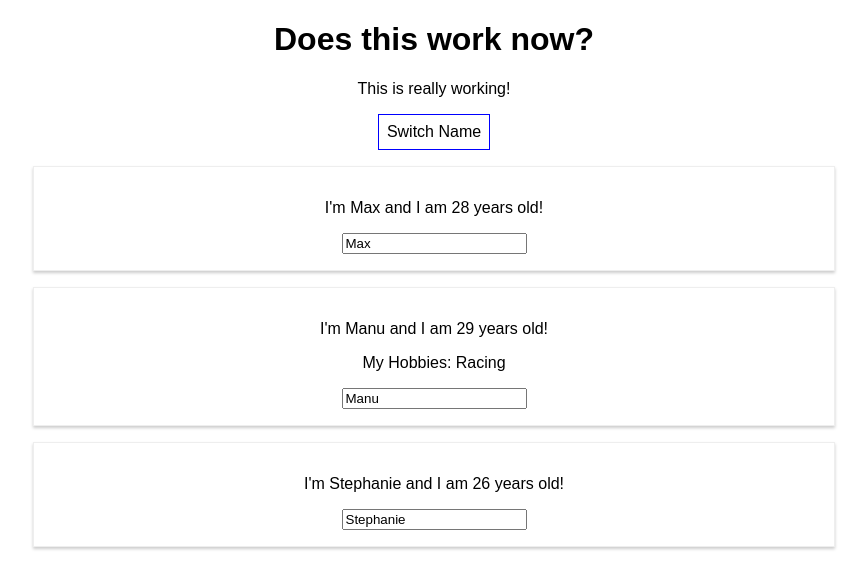
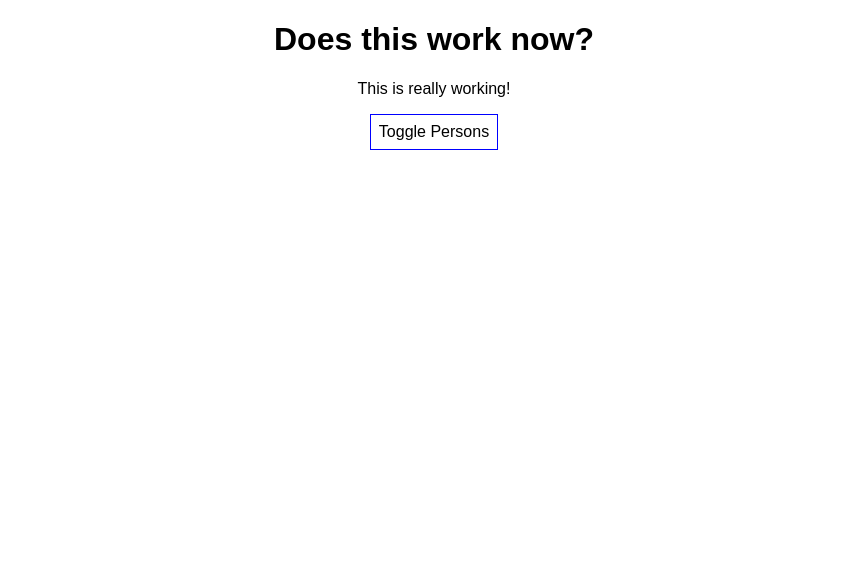
Before and after one commit to jippysquirmwood/react-complete-guide, a React (Create React App) app: page / in a window 1280 px wide. Shown: the top 588 px of the page, without its empty margins (206-1073 px from the left). Built offline with nearby package versions, Linux system fonts and the light colour scheme.

Commit message:
added list functionality and key person.id

```diff
--- a/src/App.js
+++ b/src/App.js
@@ -1,38 +1,47 @@
 import React, { Component } from 'react';
-// import React, { useState } from 'react';
 import './App.css';
 import Person from './Person/Person';
 
 class App extends Component {
   state = {
     persons: [
-        { name: 'Max', age: 28 },
-        { name: 'Manu', age: 29 },
-        { name: 'Stephanie', age: 26 }
+        { id: '1', name: 'Max', age: 28 },
+        { id: '2', name: 'Manu', age: 29 },
+        { id: '3', name: 'Stephanie', age: 26 }
       ],
-      otherState: 'some other value'
+      otherState: 'some other value',
+      showPersons: false
   }
 
-  switchNameHandler = (newName) => {
-    this.setState({
-    // setPersonsState({
-      persons: [
-        { name: newName, age: 28 },
-        { name: 'Manu', age: 29 },
-        { name: 'Stephanie', age: 27 }
-      ]
+  nameChangedHandler = (event, id) => {
+    const personIndex = this.state.persons.findIndex(p => {
+      return p.id === id;
     });
+
+    // const person = Object.assign({}, this.state.persons[personIndex]);
+
+    const person = {
+      ...this.state.persons[personIndex]
+    };
+
+    person.name = event.target.value;
+
+    const persons = [...this.state.persons];
+    persons[personIndex] = person;
+
+    this.setState({persons: persons});
   }
 
-  nameChangedHandler = (event) => {
-    this.setState({
-      // setPersonsState({
-      persons: [
-        { name: 'Max', age: 28 },
-        { name: event.target.value, age: 29 },
-        { name: 'Stephanie', age: 26 }
-      ]
-    });
+  deletePersonHandler = (personIndex) => {
+    // const persons = this.state.persons.slice();
+    const persons = [...this.state.persons];
+    persons.splice(personIndex, 1);
+    this.setState({persons: persons});
+  }
+
+  togglePersonsHandler = () => {
+    const doesShow = this.state.showPersons;
+    this.setState({showPersons: !doesShow});
   }
 
   render () {
@@ -44,20 +53,31 @@
       cursor: 'pointer'
     }
 
+    let persons = null;
+
+    if (this.state.showPersons) {
+      persons = (
+        <div>
+          {this.state.persons.map((person, index) => {
+            return <Person
+              click={() => this.deletePersonHandler(index)}
+              name={person.name}
+              age={person.age}
+              key={person.id}
+              changed={(event) => this.nameChangedHandler(event, person.id)} />
+          })}
+        </div>
+      );
+    }
+
     return (
       <div className="App">
         <h1>Does this work now?</h1>
         <p>This is really working!</p>
-        <button style={style} onClick={() => this.switchNameHandler('Maximilian!!')}>Switch Name</button>
-        <Person
-          name={this.state.persons[0].name} age={this.state.persons[0].age} />
-        <Person
-          name={this.state.persons[1].name}
-          age={this.state.persons[1].age}
-          click={this.switchNameHandler.bind(this, 'Max!')}
-          changed={this.nameChangedHandler} >My Hobbies: Racing</Person>
-        <Person
-          name={this.state.persons[2].name} age={this.state.persons[2].age} />
+        <button
+          style={style}
+          onClick={this.togglePersonsHandler}>Toggle Persons</button>
+        {persons}
       </div>
     );
   }
@@ -66,6 +86,9 @@
 export default App;
 
 // the below is a functional component
+// import React, { useState } from 'react';
+// import './App.css';
+// import Person from './Person/Person';
 
 // const app = (props) => {
 //   const [personsState, setPersonsState] = useState({
--- a/src/Person/Person.js
+++ b/src/Person/Person.js
@@ -9,7 +9,7 @@
         <p>{props.children}</p>
         <input type="text" onChange={props.changed} value={props.name} />
       </div>
-  );
+  )
 }
 
 export default person;
```
